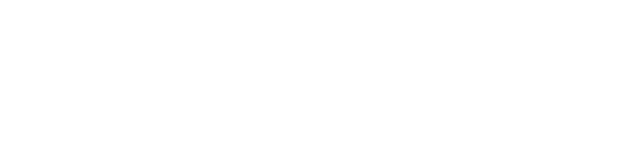
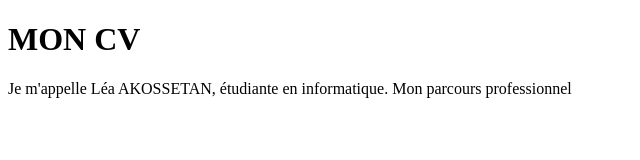
Before and after one commit to Leaakoss/git-mon-cv, a plain HTML site: page index.html in a window 1280 px wide. Shown: the whole page, without its empty margins (0-640 px from the left). Drawn offline with Linux system fonts and the light colour scheme.

Commit message:
mise en placede la section titre

```diff
--- a/index.html
+++ b/index.html
@@ -8,6 +8,9 @@
 
 </head>
 <body>
+    <h1>MON CV</h1>
+    <p>Je m'appelle Léa AKOSSETAN, étudiante en informatique. Mon parcours professionnel</p>
+
 
 </body>
 </html>
```
